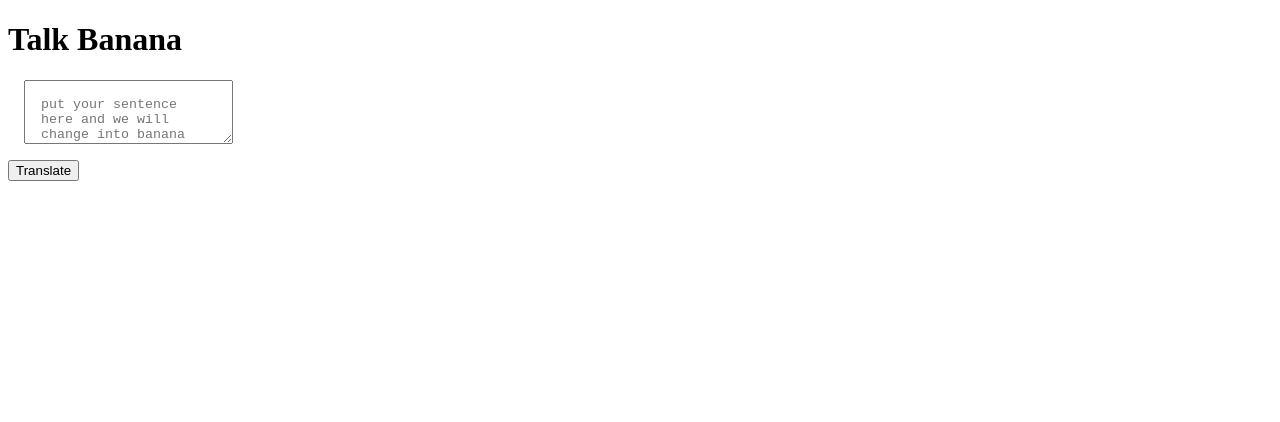
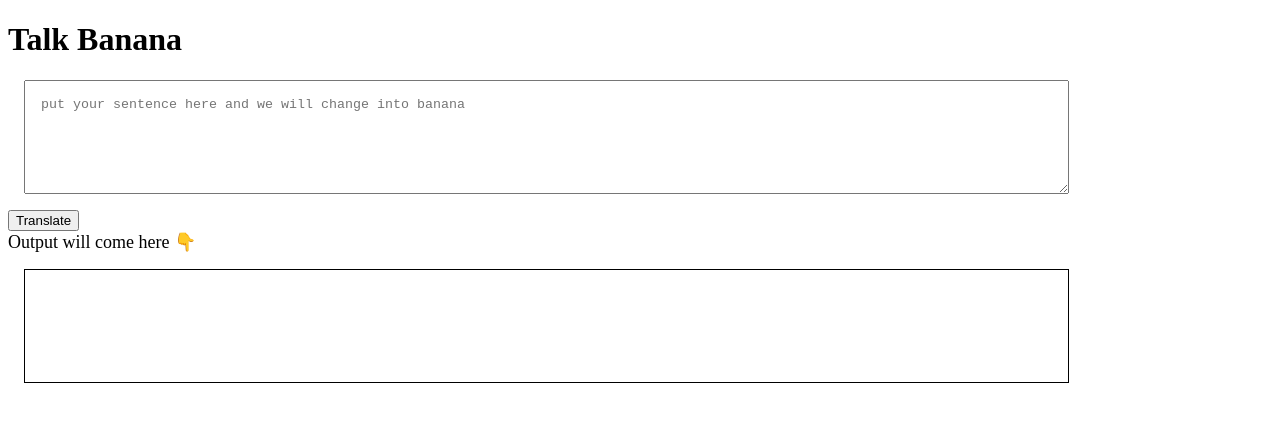
Before and after one commit to Mishra-Swapnil21/banana-talk, a plain HTML site: page index.html in a window 1280 px wide. Drawn offline with Linux system fonts and the light colour scheme.

Commit message:
added text area

```diff
--- a/index.html
+++ b/index.html
@@ -17,8 +17,17 @@
 
     <style>
         textarea {
-            width: 80% height: 10vh;
+            width: 80% ;
+            height: 10vh;
             display: block;
+            margin: 1rem;
+            padding: 1rem;
+        }
+
+        #output {
+            border: 1px solid black;
+            height: 10vh;
+            width: 80%;
             margin: 1rem;
             padding: 1rem;
         }
@@ -29,6 +38,9 @@
     <h1> Talk Banana </h1>
     <textarea id="txt-input" placeholder="put your sentence here and we will change into banana"></textarea>
     <button id="btn-translate">Translate</button>
+    <div style="font-size: large;">Output will come here 👇 </div>
+    <div id="output"></div>
+
     <script src="app.js" type="text/javascript"></script>
 </body>
 
```
Also changed, not shown: app.js (line endings or trailing spaces).
